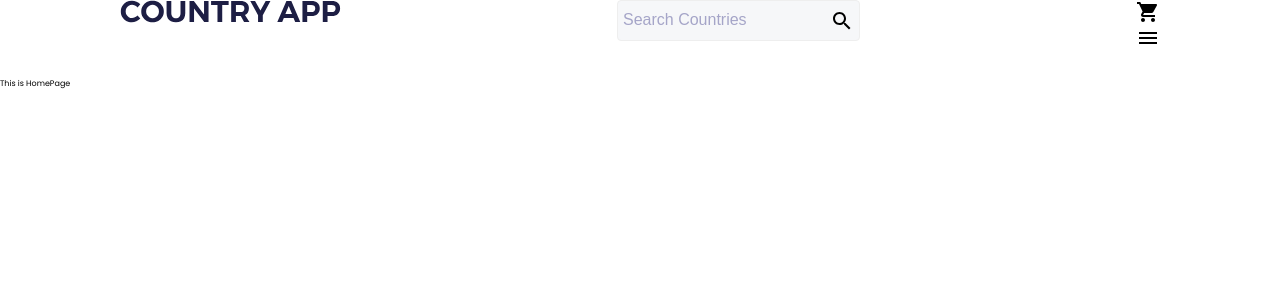
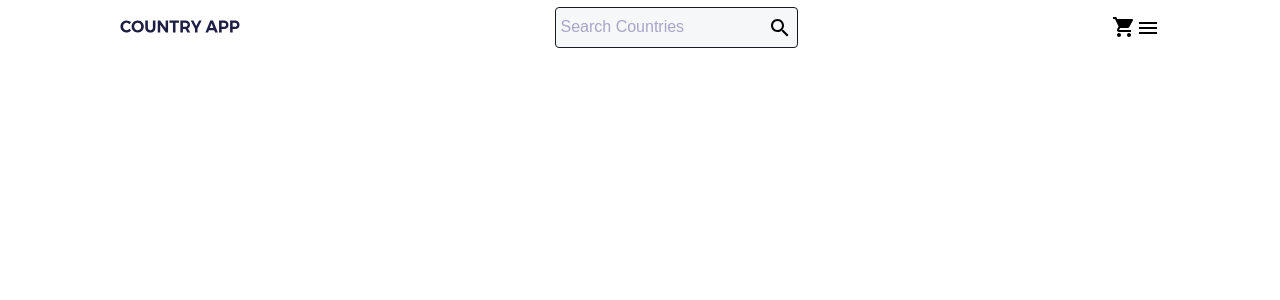
Before and after one commit to siccoo/country-api, a React (Create React App) app: page / in a window 1280 px wide. Shown: the top 300 px of the page. Built offline with nearby package versions, Linux system fonts and the light colour scheme.

Commit message:
updates on HomePage & Search components

```diff
--- a/src/components/Navbar/navbar.scss
+++ b/src/components/Navbar/navbar.scss
@@ -1,10 +1,23 @@
 @import "../../styles/base";
 
 .navbar {
-    height: 80px;
+    // height: 80px;
+    padding: 7px;
 
     &__content {
         display: flex;
         justify-content: space-between;
+        align-items: center;
+    }
+
+    &__content-left {
+        img {
+            max-width: 120px;
+        }
+    }
+
+    &__content-right {
+        display: flex;
+        align-items: center;
     }
 }
--- a/src/components/Search/search.scss
+++ b/src/components/Search/search.scss
@@ -3,7 +3,7 @@
 .search__box {
     background-color: $grey;
     border-radius: 4px;
-    border: 1px solid #EEEEEE;
+    border: 1px solid $darkBlue;
     height: 29px;
     padding: 5px;
     display: flex;
--- a/src/pages/Home/HomePage.tsx
+++ b/src/pages/Home/HomePage.tsx
@@ -7,7 +7,6 @@ const HomePage = () => {
     return (
         <div className="home__container">
             <Navbar />
-            This is HomePage
         </div>
     )
 }
```
